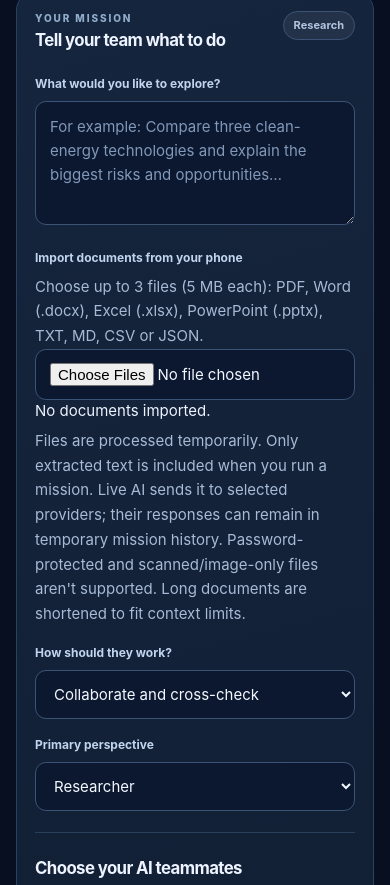
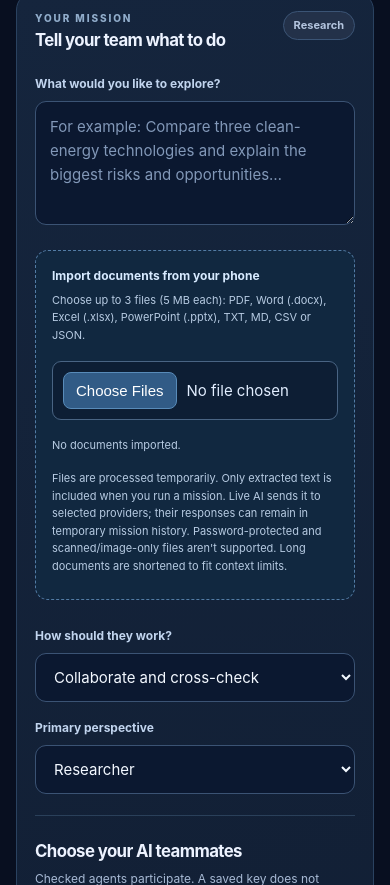
Before and after one commit to jacarney1990/alpaca-paper-monitor, a Flask app: page / in a window 390 px wide. Shown: the part 1852-2737 px from the top of the page. Run offline with Flask 3, Linux system fonts and the light colour scheme.

Commit message:
Style responsive imported-file list and removal controls

```diff
--- a/ai_studio/static/style.css
+++ b/ai_studio/static/style.css
@@ -142,3 +142,14 @@
  .preview-top .brand small{font-size:8px}
  .preview-top .btn.small{font-size:10px;white-space:nowrap}
 }
+
+/* Mobile document picker for authenticated in-memory research imports. */
+.file-import{margin:18px 0 10px;padding:16px;border:1px dashed #537ca5;border-radius:13px;background:#112840}
+.file-import .field-label{margin:0 0 7px;color:#d7eaff}
+.file-help{font-size:11px;color:#b7cbe2;line-height:1.6;margin:7px 0}
+.file-import input[type=file]{width:100%;max-width:100%;margin:10px 0;padding:10px;border-radius:9px;border:1px solid #496483;background:#0d1e34;color:#e2eeff}
+.file-import input[type=file]::file-selector-button{background:#315b86;border:1px solid #588bb9;border-radius:8px;color:white;padding:9px 12px;margin-right:10px;cursor:pointer}
+.file-list{display:grid;gap:7px;margin-top:8px}
+.file-item{display:flex;justify-content:space-between;align-items:center;gap:10px;border:1px solid #355b7d;border-radius:10px;padding:9px 10px;background:#0b1b31}
+.file-item span{color:#d7ecff;font-size:12px;min-width:0;overflow-wrap:anywhere}
+.file-item .file-remove{border:1px solid #5d6c86;background:#26364e;color:#f4e4e4;border-radius:7px;padding:5px 9px;flex-shrink:0;font-size:11px}
```
